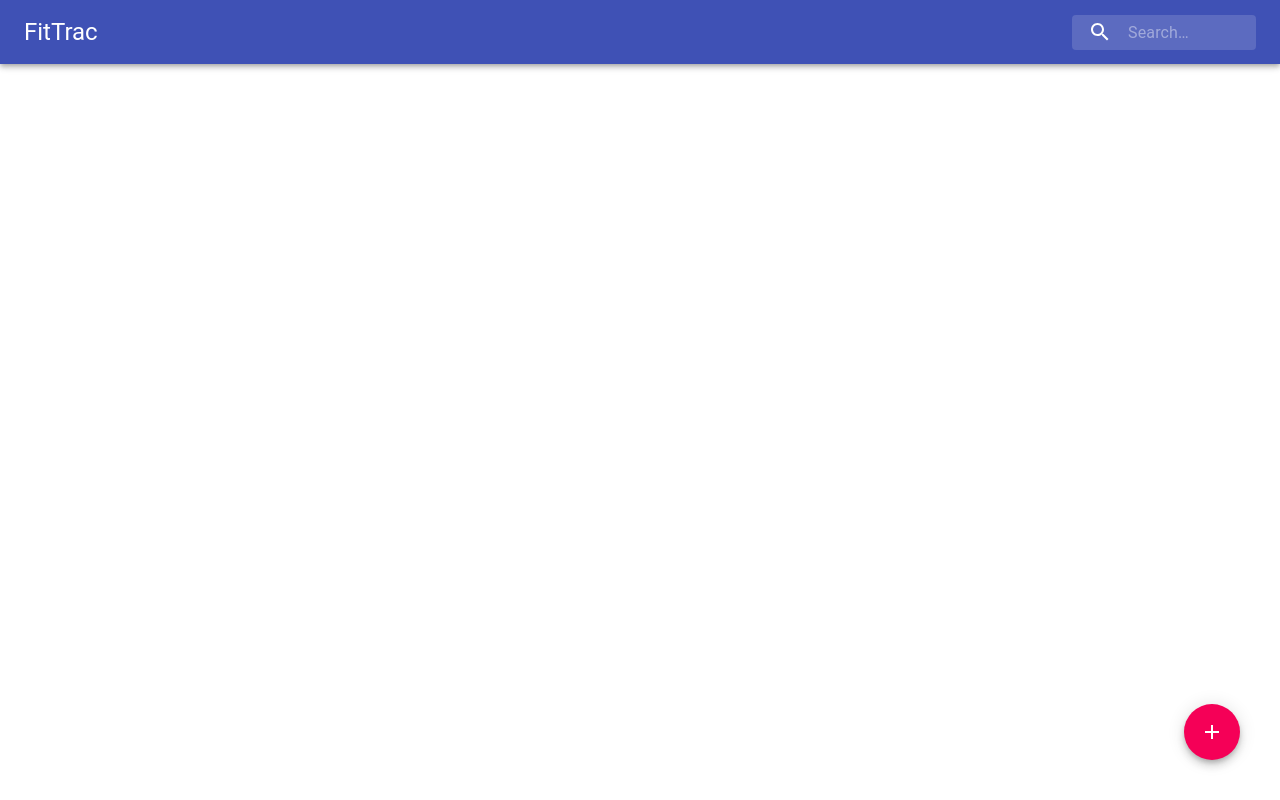
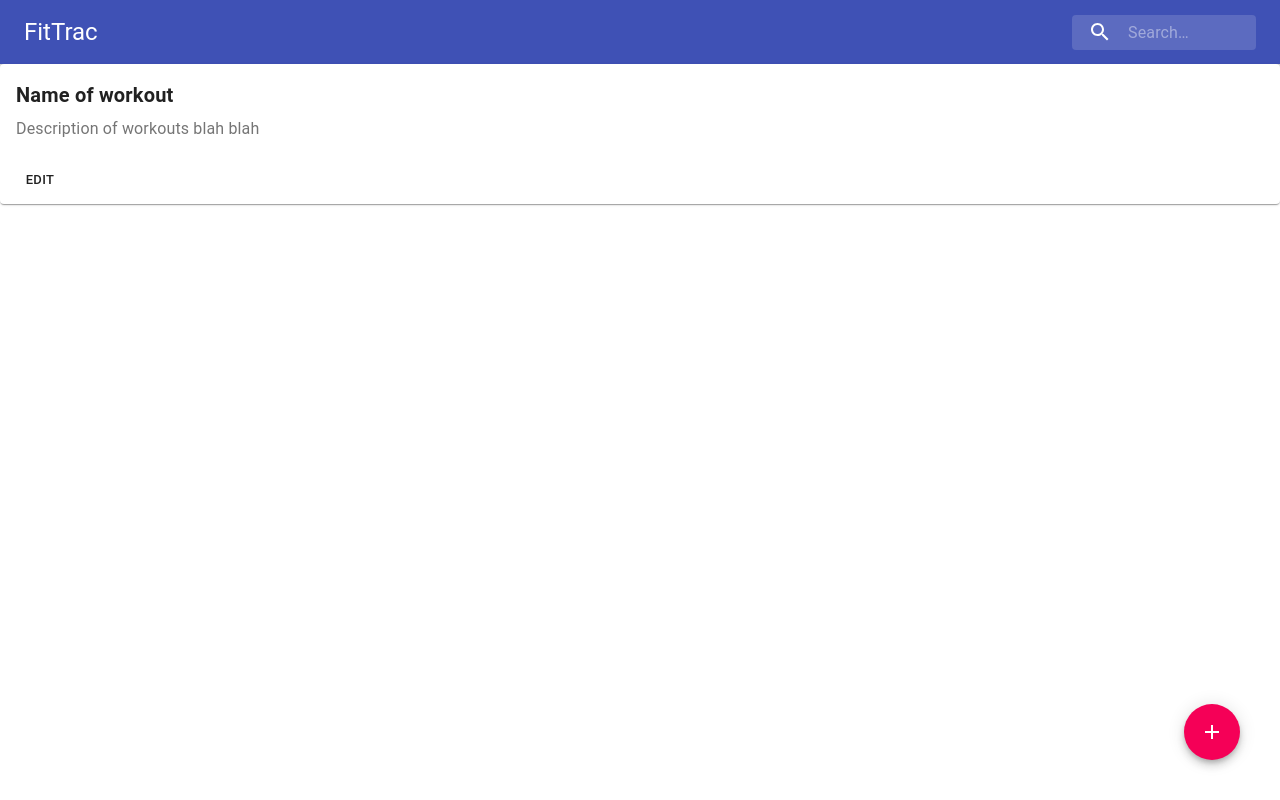
Before and after one commit to Zefty/FitTrac, a React (Create React App) app: page / in a window 1280 px wide. Built offline with nearby package versions, Linux system fonts and the light colour scheme.

Commit message:
trying cards for displaying of workouts and minor adjustments to UI

```diff
--- a/src/App.tsx
+++ b/src/App.tsx
@@ -2,7 +2,8 @@ import * as React from 'react';
 import Header from './components/Header/Header';
 import SearchAppBar from './components/SearchAppBar/SearchAppBar';
 import Drawer from './components/Drawer/Drawer';
-import AddRoutineButton from './components/SearchAppBar/AddRoutineButton';
+import AddRoutineButton from './components/AddRoutine/AddRoutineButton';
+import Routines from './components/Routines/Routines';
 
 class App extends React.Component {
   public render() {
@@ -20,6 +21,7 @@ class App extends React.Component {
         </div>
 
         <AddRoutineButton/>
+        <Routines/>
 
       </div>
     );
--- a/src/components/AddRoutine/AddRoutine.tsx
+++ b/src/components/AddRoutine/AddRoutine.tsx
@@ -1,7 +1,6 @@
 import * as React from 'react';
 
 interface IProps{
-    isOpen: boolean,
 
 }
 
--- /dev/null
+++ b/src/components/Routines/Card.tsx
@@ -0,0 +1,69 @@
+import React from 'react';
+import { createStyles, makeStyles } from '@material-ui/core/styles';
+import Card from '@material-ui/core/Card';
+import CardActions from '@material-ui/core/CardActions';
+import CardContent from '@material-ui/core/CardContent';
+import Button from '@material-ui/core/Button';
+import Typography from '@material-ui/core/Typography';
+
+const useStyles = makeStyles(
+  createStyles({
+    card: {
+      minWidth: 275,
+    },
+    bullet: {
+      display: 'inline-block',
+      margin: '0 2px',
+      transform: 'scale(0.8)',
+    },
+    title: {
+      fontSize: 20,
+      fontWeight: "bold",
+    },
+    pos: {
+      // marginBottom: 1,
+    },
+  }),
+);
+
+export default function SimpleCard() {
+  const classes = useStyles();
+  const bull = <span className={classes.bullet}>•</span>;
+
+  return (
+    <Card className={classes.card}>
+      <CardContent>
+        {/* <Typography className={classes.title} color="textSecondary" gutterBottom>
+          Word of the Day
+        </Typography>
+        <Typography variant="h5" component="h2">
+          be
+          {bull}
+          nev
+          {bull}o{bull}
+          lent
+        </Typography>
+        <Typography className={classes.pos} color="textSecondary">
+          adjective
+        </Typography>
+        <Typography variant="body2" component="p">
+          well meaning and kindly.
+          <br />
+          {'"a benevolent smile"'}
+        </Typography> */}
+
+        <Typography className={classes.title} color="textPrimary" gutterBottom >
+          Name of workout
+        </Typography>
+
+        <Typography className={classes.pos} color="textSecondary">
+          Description of workouts blah blah
+        </Typography>
+
+      </CardContent>
+      <CardActions>
+        <Button size="small">Edit</Button>
+      </CardActions>
+    </Card>
+  );
+}
--- a/src/components/Routines/Routines.tsx
+++ b/src/components/Routines/Routines.tsx
@@ -1,4 +1,5 @@
 import * as React from 'react';
+import Card from './Card';
 
 interface IProps{
 
@@ -14,6 +15,13 @@ export default class Routines extends React.Component<IProps, IState> {
 
     }
 
+    public render() {
+        return(
+            <Card/>
+
+        )
+    }
+
 
 
 }
```
Also changed, not shown: src/components/AddRoutine/AddRoutineButton.tsx (renamed from src/components/SearchAppBar/AddRoutineButton.tsx).
